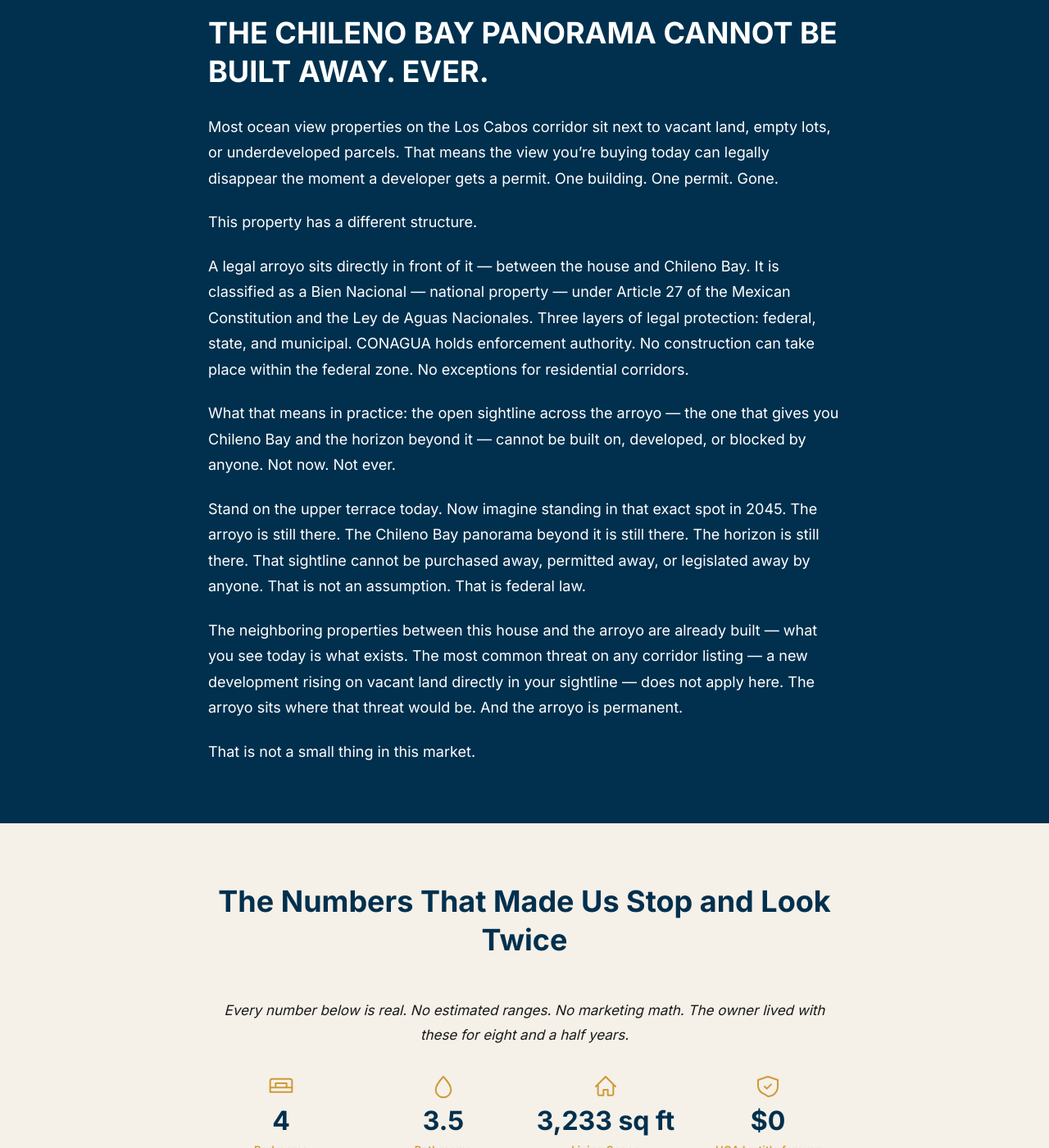
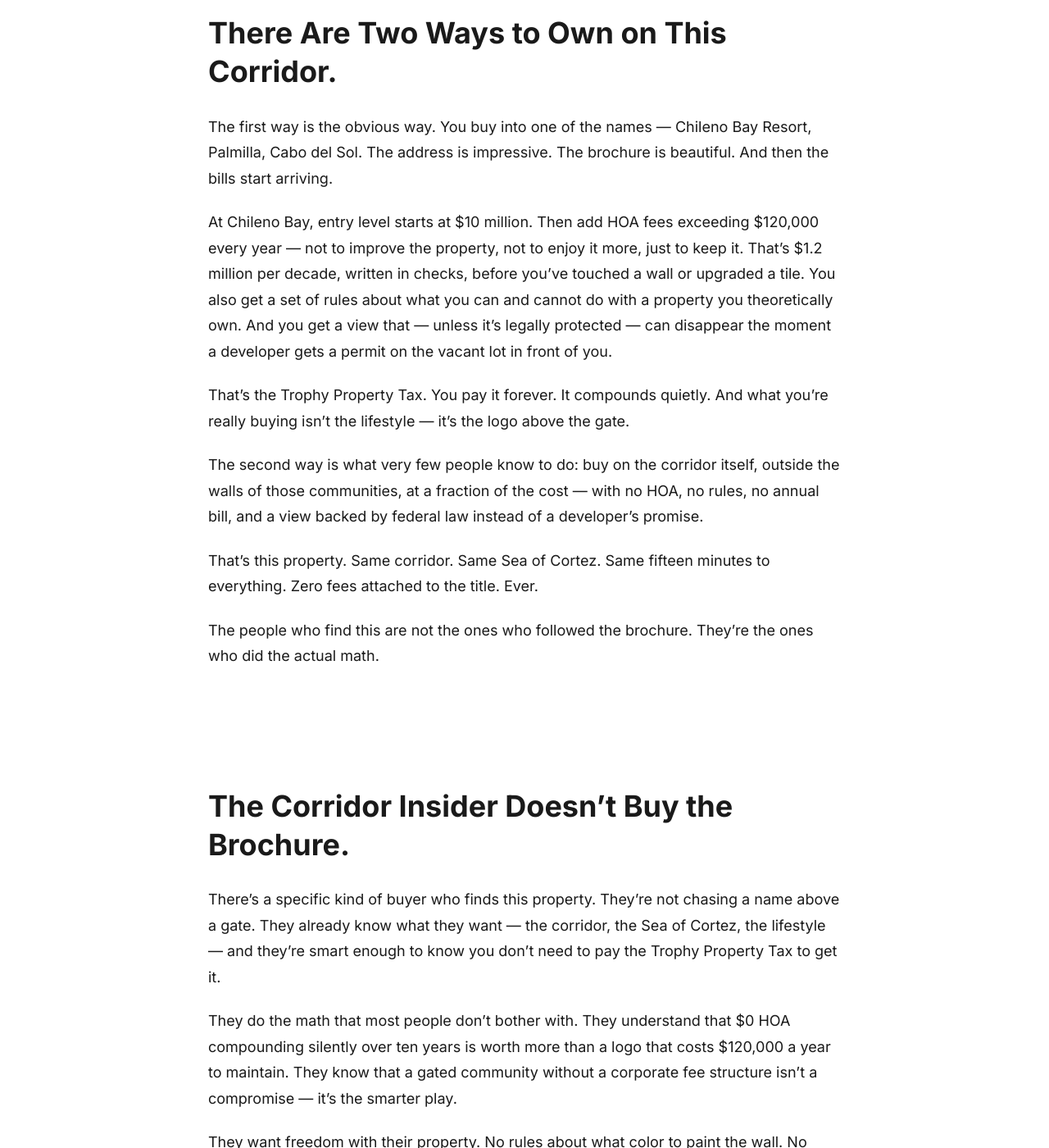
Before and after one commit to sellingcabohomes/SellingCabo.Homes, a Jekyll site: the page el-tule-ocean-view-home-los-cabos-corridor.html, which Jekyll copies as it is, in a window 1280 px wide and 1400 px high, scrolled down 2409 px. Shown: the whole window at 82% size. Built offline with Jekyll 4.4.1, drawn with Linux system fonts in a browser that asks for light colours; some of the changed text lies outside the part shown.

Commit message:
Propaganda Machine upgrades: Corridor Insider identity, Property Brief CTA repositioned, Matterport copy upgraded, New Opportunity framing added
Co-Authored-By: Claude Sonnet 4.6 <noreply@anthropic.com>

```diff
--- a/el-tule-ocean-view-home-los-cabos-corridor.html
+++ b/el-tule-ocean-view-home-los-cabos-corridor.html
@@ -538,6 +538,29 @@
   </div>
 </section>
 
+<section>
+  <div class="container">
+    <h2>There Are Two Ways to Own on This Corridor.</h2>
+    <p>The first way is the obvious way. You buy into one of the names &mdash; Chileno Bay Resort, Palmilla, Cabo del Sol. The address is impressive. The brochure is beautiful. And then the bills start arriving.</p>
+    <p>At Chileno Bay, entry level starts at $10 million. Then add HOA fees exceeding $120,000 every year &mdash; not to improve the property, not to enjoy it more, just to keep it. That&rsquo;s $1.2 million per decade, written in checks, before you&rsquo;ve touched a wall or upgraded a tile. You also get a set of rules about what you can and cannot do with a property you theoretically own. And you get a view that &mdash; unless it&rsquo;s legally protected &mdash; can disappear the moment a developer gets a permit on the vacant lot in front of you.</p>
+    <p>That&rsquo;s the Trophy Property Tax. You pay it forever. It compounds quietly. And what you&rsquo;re really buying isn&rsquo;t the lifestyle &mdash; it&rsquo;s the logo above the gate.</p>
+    <p>The second way is what very few people know to do: buy on the corridor itself, outside the walls of those communities, at a fraction of the cost &mdash; with no HOA, no rules, no annual bill, and a view backed by federal law instead of a developer&rsquo;s promise.</p>
+    <p>That&rsquo;s this property. Same corridor. Same Sea of Cortez. Same fifteen minutes to everything. Zero fees attached to the title. Ever.</p>
+    <p>The people who find this are not the ones who followed the brochure. They&rsquo;re the ones who did the actual math.</p>
+  </div>
+</section>
+
+<section>
+  <div class="container">
+    <h2>The Corridor Insider Doesn&rsquo;t Buy the Brochure.</h2>
+    <p>There&rsquo;s a specific kind of buyer who finds this property. They&rsquo;re not chasing a name above a gate. They already know what they want &mdash; the corridor, the Sea of Cortez, the lifestyle &mdash; and they&rsquo;re smart enough to know you don&rsquo;t need to pay the Trophy Property Tax to get it.</p>
+    <p>They do the math that most people don&rsquo;t bother with. They understand that $0 HOA compounding silently over ten years is worth more than a logo that costs $120,000 a year to maintain. They know that a gated community without a corporate fee structure isn&rsquo;t a compromise &mdash; it&rsquo;s the smarter play.</p>
+    <p>They want freedom with their property. No rules about what color to paint the wall. No committee approving their renovation. No annual bill just to keep what&rsquo;s already theirs.</p>
+    <p>They vacation in Cabo because they love Cabo &mdash; not because it photographs well. And when they buy here, they don&rsquo;t announce it to impress anyone. They buy it because on a Tuesday morning in November, coffee in hand, watching a humpback surface past Chileno Bay from their own terrace &mdash; they know exactly what they did.</p>
+    <p>That is who this property was built for. And it&rsquo;s been waiting for exactly that person.</p>
+  </div>
+</section>
+
 <!-- ===== SECTION 3: THE VIEW ===== -->
 <section id="view">
   <div class="container">
@@ -684,6 +707,7 @@
 <section id="lifestyle">
   <div class="container">
     <h2>Fifteen Minutes to Cabo. Whales From the Terrace. Zero HOA. Ever.</h2>
+    <p>You&rsquo;ve vacationed in Cabo. You know what it feels like to leave. You&rsquo;ve done it enough times to know the difference between a place you visit and a place that&rsquo;s yours.</p>
     <p>November. Six in the morning.</p>
     <p>The Sea of Cortez is flat and pink. You&rsquo;re on the upper terrace with a coffee. Somewhere out past Chileno Bay, a humpback surfaces. You watch it with binoculars without standing up.</p>
     <p>This is a Tuesday.</p>
@@ -723,9 +747,7 @@
       <p style="margin-bottom:22px;">Not everyone gets here. Most people talk about it. Some people look at listings. A few book a flight to take a look.</p>
       <p style="margin-bottom:22px;">And then there's the one who buys it.</p>
       <p style="margin-bottom:22px;">That person exists in a different category. Not better — just different. The kind of person who decided what they wanted and went and got it, before someone else did.</p>
-      <p style="font-weight:700;text-align:center;margin-top:2em;margin-bottom:22px;"><strong>The Corridor Insider. There's only one of this house. There's only one of you.</strong></p>
-      <p style="font-style:italic;margin-bottom:22px;">Corridor Insiders don&rsquo;t buy addresses. They buy decisions that compound &mdash; views that stay, infrastructure that holds, zero fees that never arrive.</p>
-      <p style="margin-bottom:0;">The Corridor Insider doesn&rsquo;t buy for the Instagram. They buy for the Tuesday mornings. They run the numbers instead of the names. They understand that a view backed by federal law is worth more than a name above a gate. They know that $0 HOA compounds silently &mdash; year after year &mdash; while everyone else is writing checks just to stand still.</p>
+      <p style="font-weight:700;text-align:center;margin-top:2em;margin-bottom:0;">That&rsquo;s the Corridor Insider. And there&rsquo;s only one of this house. For only one of you.</p>
     </div>
   </div>
 </section>
@@ -790,8 +812,8 @@
 <!-- ===== SECTION 10: P.S. CHAIN ===== -->
 <section id="ps">
   <div class="container">
-    <p><strong>P.S.</strong> When you build a home for yourself with no plan to sell it, you stop cutting corners and start asking what the right way to do things actually is. Three independent septic systems. German double-pane windows. Thirty thousand dollars in Florida hurricane shutters. A 10,000-liter water tank with backup pumps and two-stage filtration. Eight and a half years of personal, full-time maintenance. That level of care is present in every corner of this house. You feel it the moment you walk in &mdash; and you can verify every single detail before you make an offer.</p>
-    <p><strong>P.P.S.</strong> The Chileno Bay sightline from this property cannot be built away. A legal arroyo sits between this house and the bay &mdash; classified as a Bien Nacional under Article 27 of the Mexican Constitution &mdash; and nothing can be constructed within that federal zone. The panorama across the arroyo that you see from the upper terrace today is the same panorama the next owner will see in twenty years. On a corridor where most listings sit next to vacant land that can be developed overnight, that distinction is worth paying very careful attention to.</p>
+    <p><strong>P.S.</strong> In case you skipped straight here &mdash; the owner built this for himself with no plan to sell. Three independent septic systems. German double-pane windows. $30,000 in Florida hurricane shutters. 10,000-liter water tank with backup pumps and two-stage filtration. Eight and a half years of personal, full-time care. You feel it the moment you walk in &mdash; and you can verify every detail before you make an offer.</p>
+    <p><strong>P.P.S.</strong> The Chileno Bay sightline cannot be built away. Ever. A legal arroyo &mdash; classified as a Bien Nacional under Article 27 of the Mexican Constitution &mdash; sits between this house and the bay. Nothing can be constructed within that federal zone. The view you see from the upper terrace today is the view the next owner sees in 2045. On a corridor where most listings sit next to vacant land that can disappear overnight behind a permit, that is worth very careful attention.</p>
     <p><strong>P.P.P.S.</strong> The asking price is $1,225,000 &mdash; fully furnished, everything included. Three years ago, three contractors quoted $1.1 million just to build the concrete structure. Not the land. Not the pool. Not the shutters or the windows or the views. Today you cannot replicate this property for under $2 million. The owner is relocating internationally and is ready to move. If you&rsquo;ve been serious about the Los Cabos corridor, this is the one to look at. Reach out below and let&rsquo;s talk.</p>
   </div>
 </section>
```
